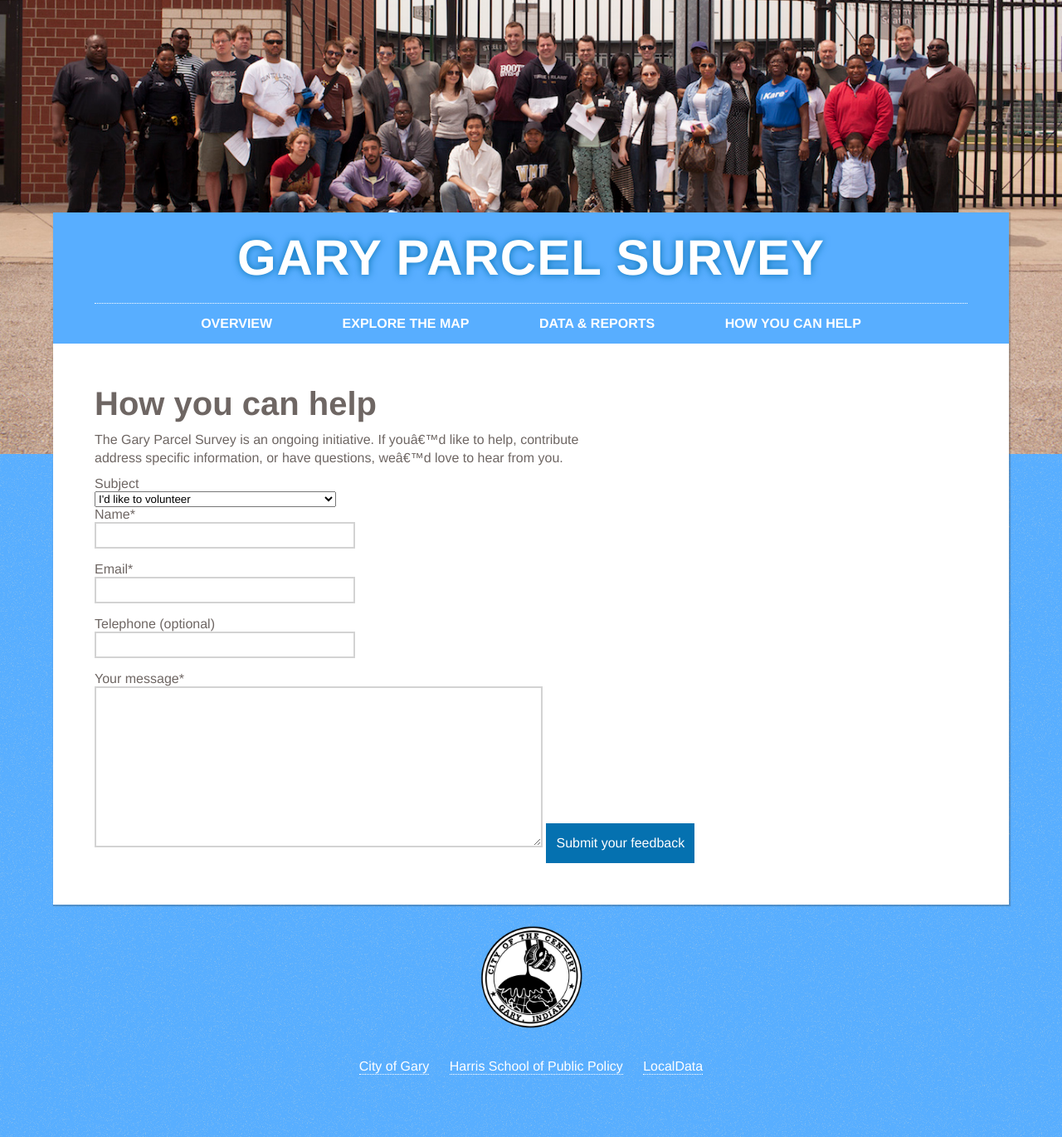
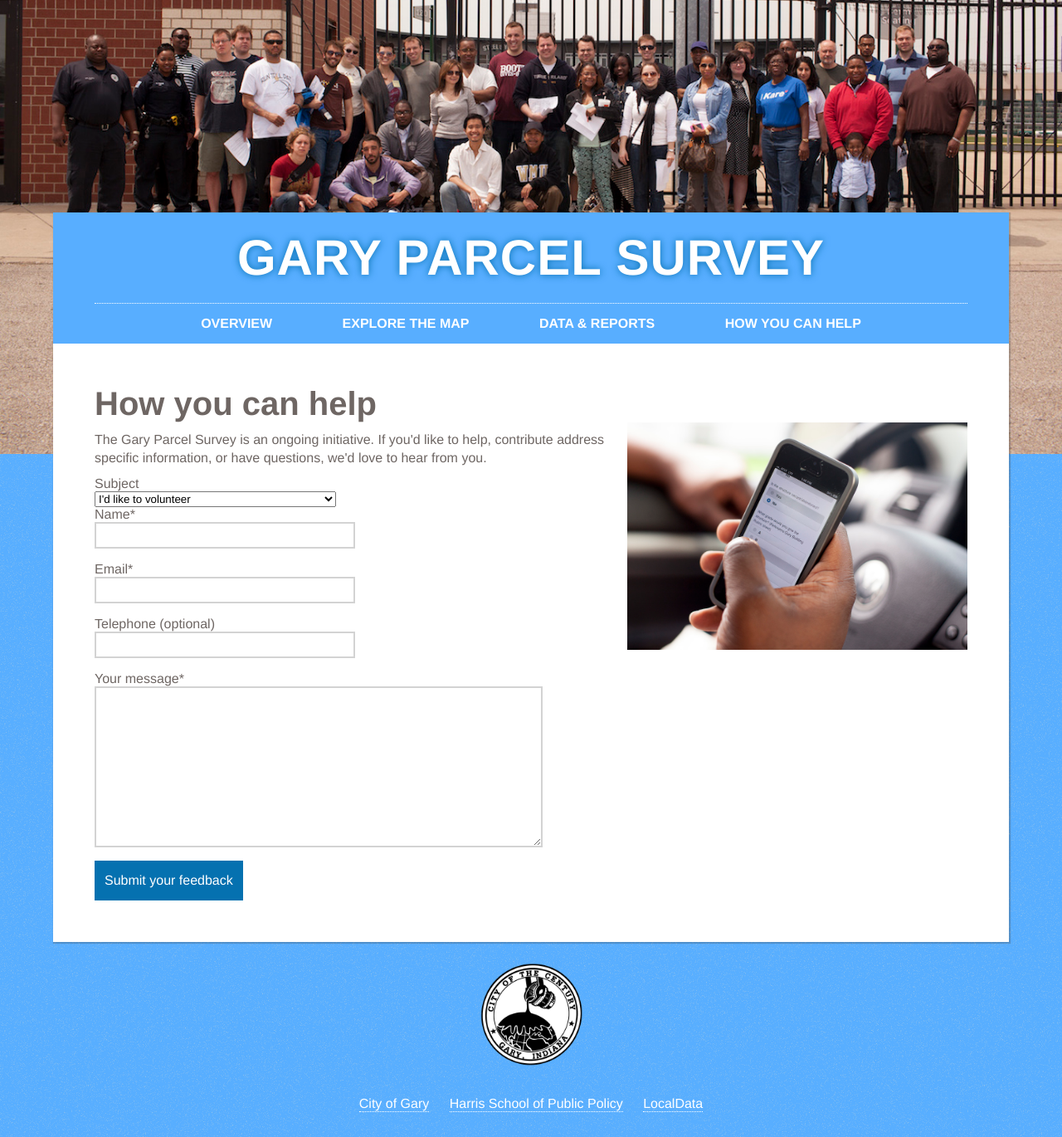
Before and after one commit to isabella232/gary, a Jekyll site: the page built from about.html, in a window 1280 px wide. Shown: the whole page at 83% size. Built offline with Jekyll 4.4.1, drawn with Linux system fonts in a browser that asks for light colours; nearby versions of some CDN libraries; some web fonts are replaced; Markdown is read by kramdown in place of the engine named in the settings.

Commit message:
Move about and add analytics

```diff
--- a/_config.yml
+++ b/_config.yml
@@ -1,5 +1,4 @@
 permalink: pretty
-markdown: rdiscount
 prose:
   rooturl: '_posts'
   siteurl: 'http://localdata.github.io/gary/'
--- a/_posts/0100-01-01-about.md
+++ b/about.html
@@ -6,10 +6,9 @@ title: "How you can help"
 permalink: about/
 ---
 
-<!-- <img src="../img/phone.jpg" width="100%" alt="A surveyor holding a smartphone with the LocalData survey visible" style="width:39%; float: right; clear: both">
- -->
+<img src="../img/phone.jpg" width="100%" alt="A surveyor holding a smartphone with the LocalData survey visible" style="width:39%; float: right; clear: both">
 
-The Gary Parcel Survey is an ongoing initiative. If you'd like to help, contribute address specific information, or have questions, we'd love to hear from you.
+<p>The Gary Parcel Survey is an ongoing initiative. If you'd like to help, contribute address specific information, or have questions, we'd love to hear from you.</p>
 
 
 <!-- Wufoo form.
--- a/index.html
+++ b/index.html
@@ -5,7 +5,8 @@ section: blog
 class: home
 ---
 <div class="imgbar">
-<img src="./img/seal.jpg" width="50%" alt="Seal of the City of Gary">
+<img src="./img/mayor-jocelyn.jpg" width="100%" alt="Mayor Freeman-Wilson with survey leader Jocelyn Hare">
+
 <img src="./img/mayor-jocelyn.jpg" width="100%" alt="Mayor Freeman-Wilson with survey leader Jocelyn Hare">
 </div>
 
--- a/site.css
+++ b/site.css
@@ -196,6 +196,8 @@ textarea {
   border: 2px solid #d3d3d3;
   min-width: 300px;
   padding: 5px;
+  display: block;
+  margin-bottom: 1rem;
 }
 
 button {
```
Also changed, not shown: other parts of about.html (+0 -23 lines), _layouts/default.html (+11 -0 lines).
